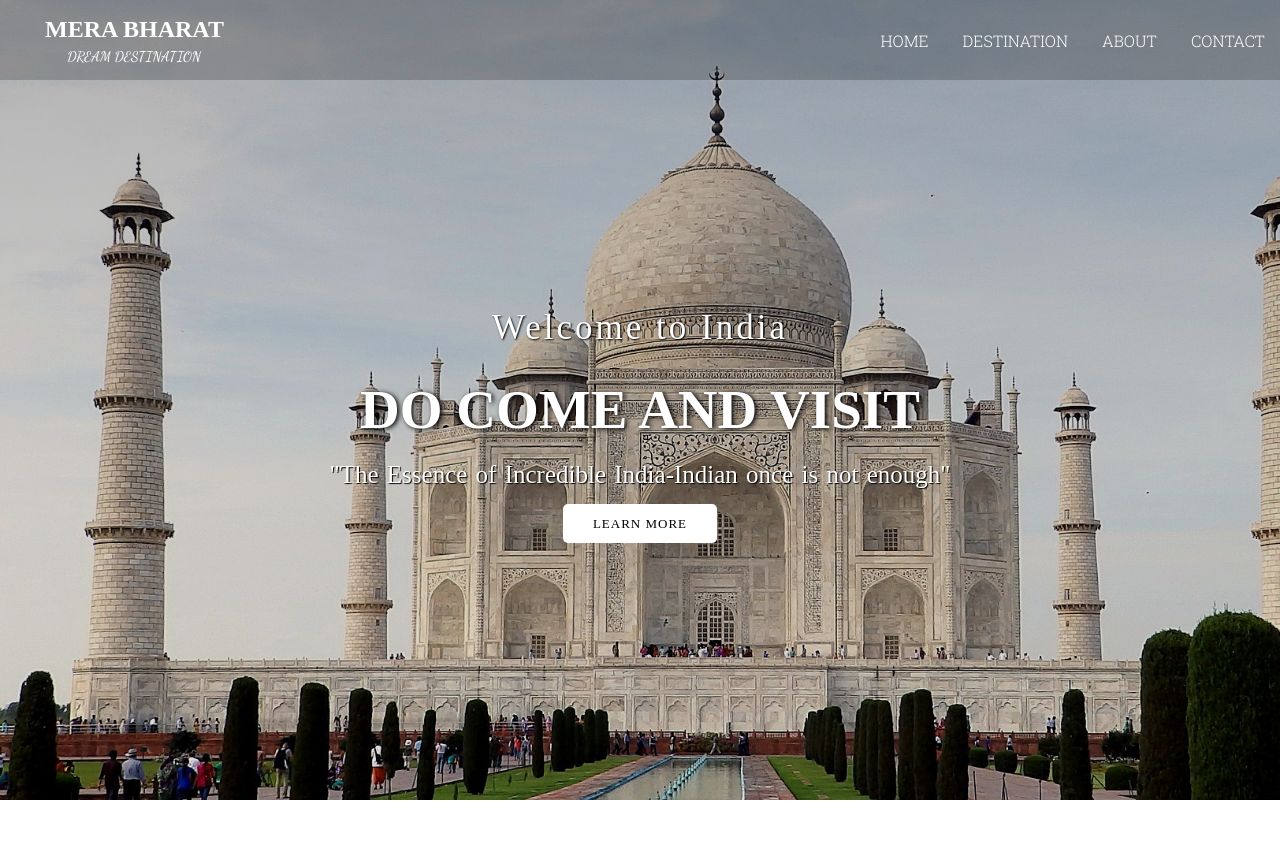
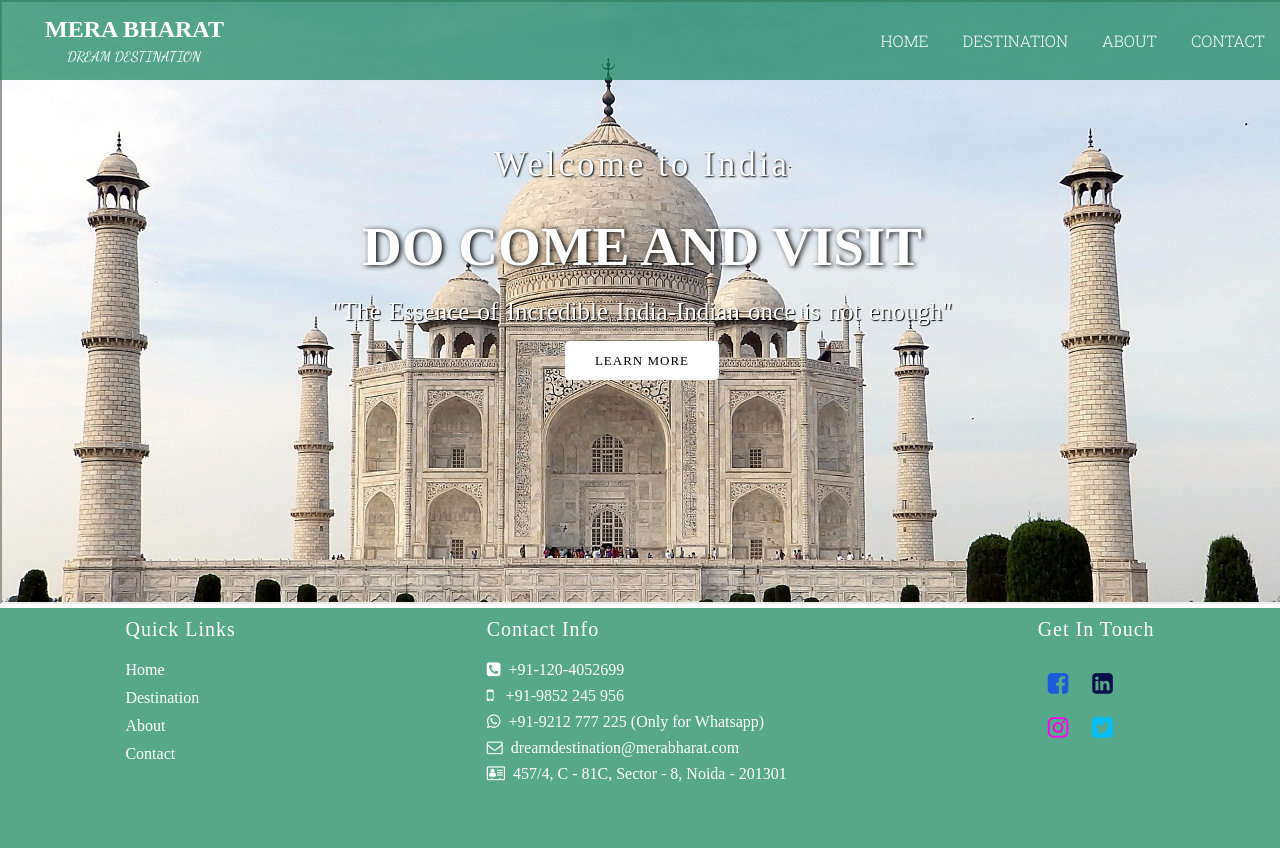
Before and after one commit to rajshreenikam/MeraBharat, a plain HTML site: page index.html in a window 1280 px wide. Before the commit the page ends 800 px from the top, so only its background shows below. Drawn offline with nearby package versions, Linux system fonts and the light colour scheme; files whose address does not match are found by name; a web font is replaced by a local one.

Commit message:
This is index page of website with internal css
This is index page of website with internal css

```diff
--- a/index.html
+++ b/index.html
@@ -1,45 +1,180 @@
  <!DOCTYPE html>
  <html lang="en">
+
  <head>
      <meta charset="UTF-8">
      <meta http-equiv="X-UA-Compatible" content="IE=edge">
      <meta name="viewport" content="width=device-width, initial-scale=1.0">
-    <title>India  Tourism | Indian Travel Destinations Guide & Tour Packages  </title>
+     <title>India Tourism | Indian Travel Destinations Guide & Tour Packages </title>
+     <link rel="stylesheet" href="https://cdnjs.cloudflare.com/ajax/libs/font-awesome/4.7.0/css/font-awesome.min.css">
      <link rel="preconnect" href="https://fonts.googleapis.com">
      <link rel="preconnect" href="https://fonts.gstatic.com" crossorigin>
      <link href="https://fonts.googleapis.com/css2?family=Cormorant+SC:wght@500&family=Dancing+Script:wght@500&display=swap" rel="stylesheet">
      <link href="https://fonts.googleapis.com/css2?family=Roboto+Slab:wght@300&display=swap" rel="stylesheet">
-     <link rel="stylesheet" href="https://cdnjs.cloudflare.com/ajax/libs/animate.css/4.1.1/animate.min.css"/>
-     <link rel="stylesheet" href="css/mystyle.css">
+     <link rel="stylesheet" href="https://cdnjs.cloudflare.com/ajax/libs/animate.css/4.1.1/animate.min.css" />
 
+     <style>
+         * {
+             margin: 0;
+             padding: 0;
+         }
+
+         header {
+             width: 100%;
+             position: fixed;
+         }
+
+         nav {
+             width: 100%;
+             height: 10vh;
+             background-color: rgba(17, 130, 90, 0.7);
+             color: white;
+             display: flex;
+             justify-content: space-between;
+             align-items: center;
+             text-transform: uppercase;
+         }
+
+         nav .logo {
+             width: 100%;
+             margin-left: 25%;
+         }
+
+         nav .sub {
+             width: 100%;
+             margin-left: 25%;
+             /* font-family: 'Cormorant SC', serif; */
+             font-family: 'Dancing Script', cursive;
+             font-size: 14px;
+             text-align: center;
+             padding-top: 5px;
+         }
+
+         .menu a {
+             padding: 0px 15px 0px 15px;
+             text-decoration: none;
+             color: white;
+             font-family: 'Roboto Slab', serif;
+         }
+
+         .menu a:hover {
+             color: white;
+             padding: 10px 30px;
+             border-radius: 5px;
+             outline: none;
+             text-transform: uppercase;
+             font-size: 13px;
+             font-weight: 500;
+             text-decoration: none;
+             letter-spacing: 1px;
+             background: #FFF;
+             color: #000;
+         }
+
+
+         .mainframe {
+             /* border: 1px solid;
+              border-radius: 3%;   */
+         }
+        .footer{
+             width: 100%;
+             height: 30vh;
+             background-color: rgba(17, 130, 90, 0.7);
+             color: white;
+             display:flex;
+             justify-content:space-around;
+             text-align: left;
+        }
+         /* .col-2{
+            flex-grow: 1;
+         } */
+          .footer div h3{
+            font-weight: 500;
+            margin-bottom: 20px;
+            letter-spacing: 1px;
+            font-size: 20px;
+            text-transform: capitalize;
+            margin-top: 10px;
+          }
+          .col-1 a{
+             display: block;
+             text-decoration: none;
+             color:#FFF;
+             margin-bottom: 10px;
+             font-weight: 500px;
+             font-size:16px;
+
+          }
+          .col-2 i{
+             display: block;
+             color:#FFF;
+             margin-bottom: 10px;
+             font-weight: 500px;
+             font-size:16px;
+
+          }
+          .col-3 i{
+            padding: 10px 10px 10px 10px;
+            cursor: pointer;
+          }
      </style>
+
  </head>
+
  <body>
      <header>
          <nav>
              <div>
                  <h1 class="logo animate__animated animate__heartBeat"> Mera bharat</h1>
-               <div><p class="sub">Dream Destination </p></div>
+                 <div>
+                     <p class="sub">Dream Destination </p>
+                 </div>
              </div>
              <div class="menu">
-                <a href="#">Home</a>
-                <a href="#">Destination</a>
-                <a href="#">About</a>
-                <a href="#">Contact</a>
+                 <a href="main.html" target="one">Home</a>
+                 <a href="../collegeDetails.html" target="one">Destination</a>
+                 <a href="#" target="one">About</a>
+                 <a href="#" target="one">Contact</a>
              </div>
          </nav>
+     </header>
 
-            <main>
-                <section>
-                    <h3>Welcome to India</h3>
-                    <h1>Do come and Visit<span></span></h1>
-                    <p>"The Essence of Incredible India-Indian once is not enough"</p>
-                    <a href="#" class="learnmore">Learn More</a>
-                </section><br>
-            </main>
+      <div class="mainframe">
+         <iframe height="600px" width="100%" name="one" src="main.html" ></iframe>
+     </div>
+
+
+     <footer>
+         <div class="footer">
+             <div class="col-1">
+                 <h3>Quick Links</h3>
+                 <a href="main.html" target="one">Home</a>
+                 <a href="#" target="one">Destination</a>
+                 <a href="#" target="one">About</a>
+                 <a href="#" target="one">Contact</a>
+             </div>
+             <div class="col-2">
+                 <h3>contact Info</h3>
+                  <i class="fa fa-phone-square" aria-hidden="true">&nbsp;&nbsp;+91-120-4052699</i>
+                 <i class="fa fa-mobile" aria-hidden="true">&nbsp;&nbsp;&nbsp;+91-9852 245 956</i>
+                 <i class="fa fa-whatsapp" aria-hidden="true">&nbsp;&nbsp;+91-9212 777 225 (Only for Whatsapp)</i>
+                 <i class="fa fa-envelope-o" aria-hidden="true">&nbsp;&nbsp;dreamdestination@merabharat.com</i>
+                 <i class="fa fa-address-card-o" aria-hidden="true">&nbsp;&nbsp;457/4, C - 81C, Sector - 8, Noida - 201301</i>
+
+             </div>
+             <div class="col-3">
+             <h3>Get in Touch</h3>
+             <i class="fa fa-facebook-square" aria-hidden="true" style="color: #1b5bda;font-size: 150%;"></i>
+             <i class="fa fa-linkedin-square" aria-hidden="true" style="color: rgb(8, 16, 73);font-size: 150%;"></i><br>
+             <i class="fa fa-instagram" aria-hidden="true" style="color: rgb(255, 0, 234);font-size: 150%;"></i>
+             <i class="fa fa-twitter-square" aria-hidden="true" style="color: deepskyblue;font-size: 150%;"></i>
+         </div>
+
+         </div>
+     </footer>
 
 
 
-    </header>
  </body>
+
  </html>
```
Lines whose indentation alone changed are shown as unchanged.
